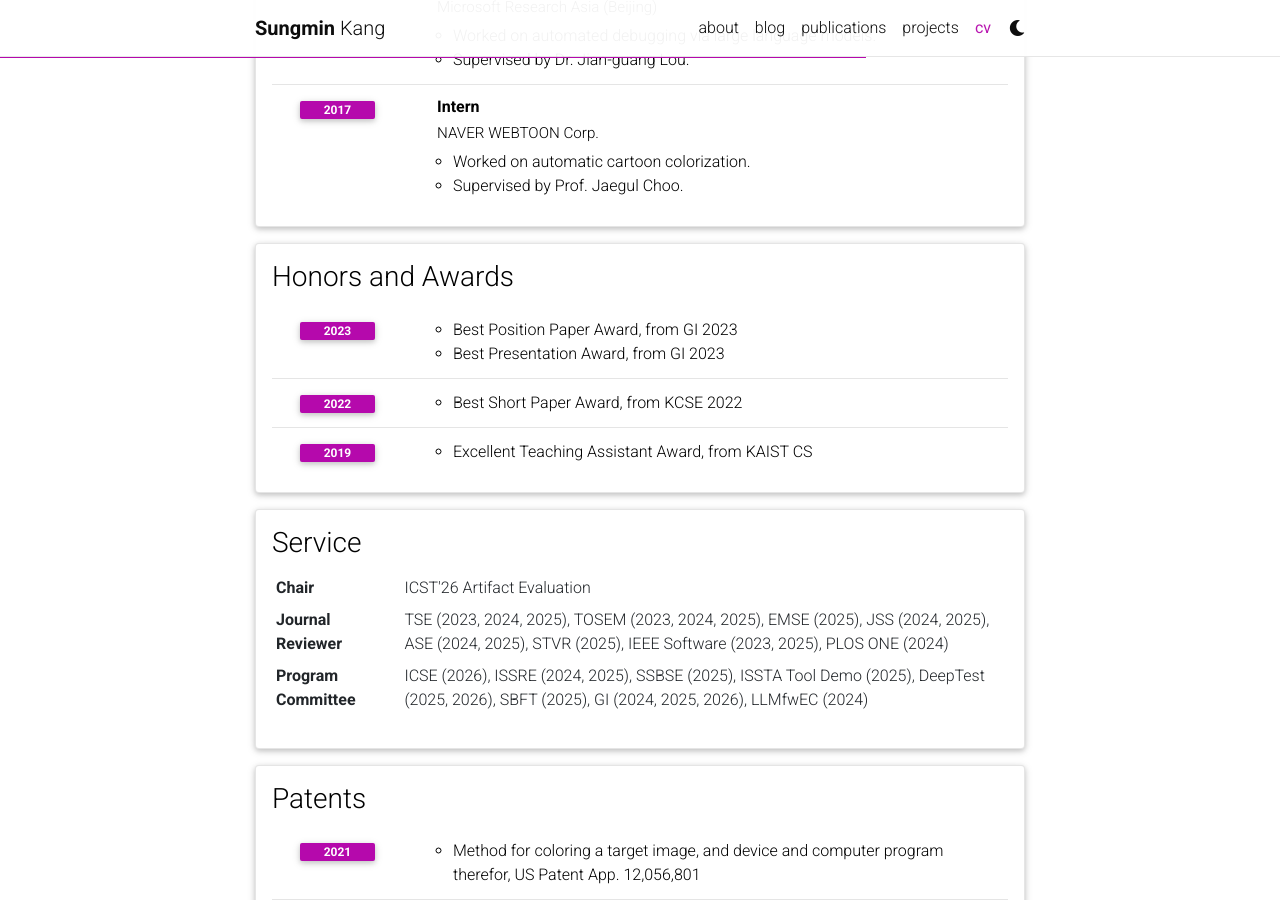
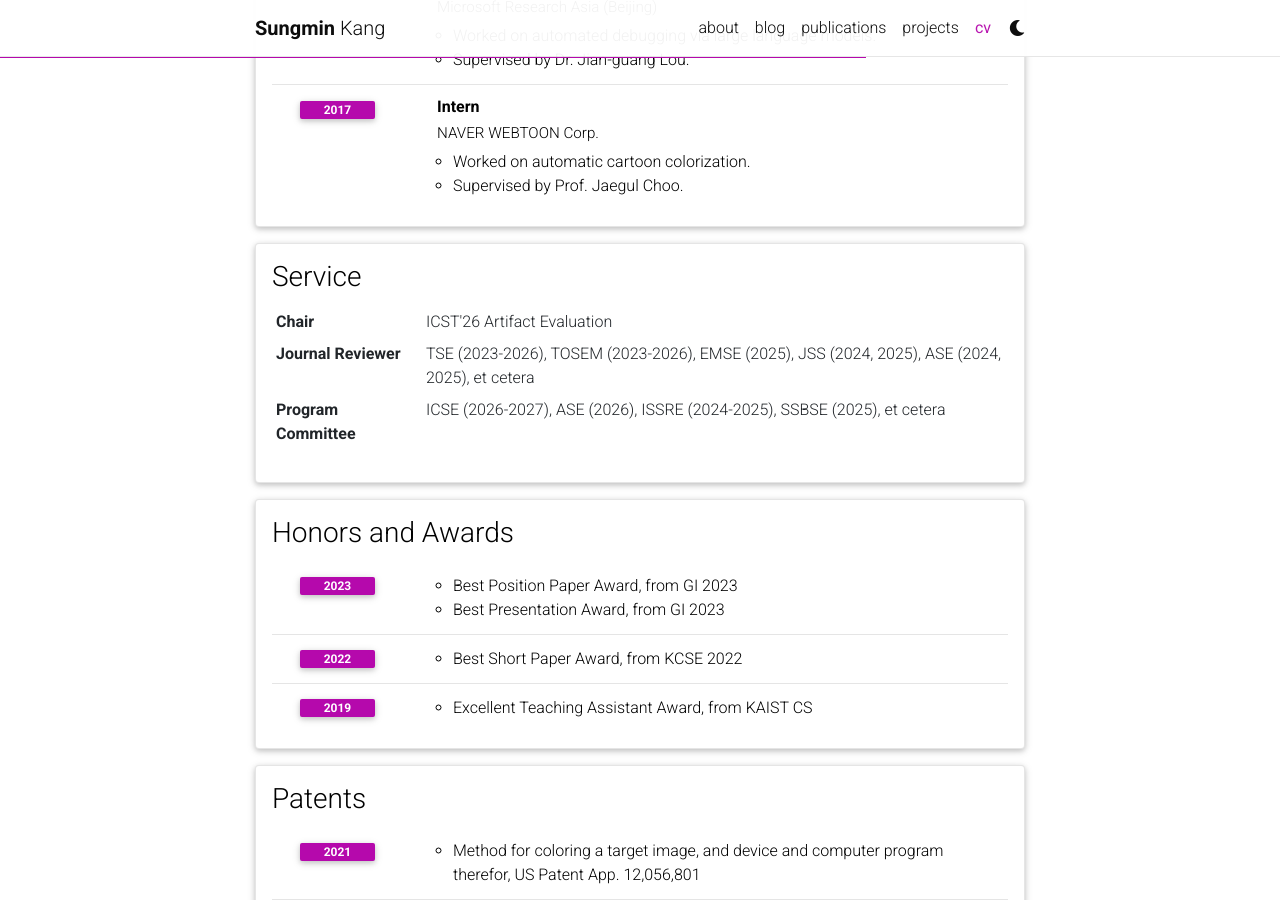
Before and after one commit to smkang96/smkang96.github.io, a Jekyll site: the page built from _pages/cv.md, in a window 1280 px wide and 900 px high, scrolled down 1070 px. Built offline with Jekyll 4.4.1, drawn with Linux system fonts in a browser that asks for light colours; comment, search, counter and statistics services are not loaded; a style sheet for code colours, icons or effects is not loaded.

Commit message:
monthly cv update

```diff
--- a/_data/cv.yml
+++ b/_data/cv.yml
@@ -51,6 +51,16 @@
        - Worked on automatic cartoon colorization.
        - Supervised by Prof. Jaegul Choo.
 
+- title: Service
+  type: map
+  contents:
+    - name: Chair
+      value: ICST'26 Artifact Evaluation
+    - name: Journal Reviewer
+      value: TSE (2023-2026), TOSEM (2023-2026), EMSE (2025), JSS (2024, 2025), ASE (2024, 2025), et cetera
+    - name: Program Committee
+      value: ICSE (2026-2027), ASE (2026), ISSRE (2024-2025), SSBSE (2025), et cetera
+
 - title: Honors and Awards
   type: time_table
   contents:
@@ -64,16 +74,6 @@
     - year: 2019
       items:
         - Excellent Teaching Assistant Award, from KAIST CS
-
-- title: Service
-  type: map
-  contents:
-    - name: Chair
-      value: ICST'26 Artifact Evaluation
-    - name: Journal Reviewer
-      value: TSE (2023, 2024, 2025), TOSEM (2023, 2024, 2025), EMSE (2025), JSS (2024, 2025), ASE (2024, 2025), STVR (2025), IEEE Software (2023, 2025), PLOS ONE (2024)
-    - name: Program Committee
-      value: ICSE (2026), ISSRE (2024, 2025), SSBSE (2025), ISSTA Tool Demo (2025), DeepTest (2025, 2026), SBFT (2025), GI (2024, 2025, 2026), LLMfwEC (2024)
 
 - title: Patents
   type: time_table
```
Also changed, not shown: 1 other file.
